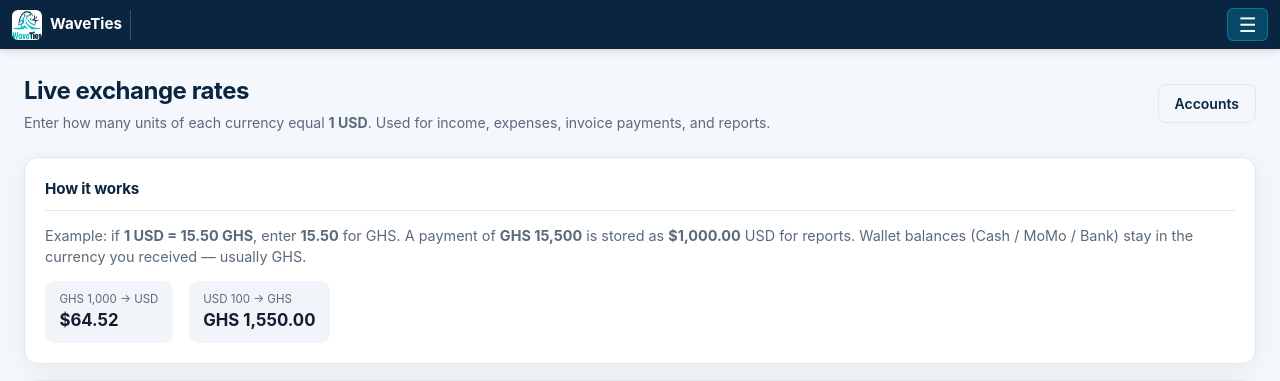
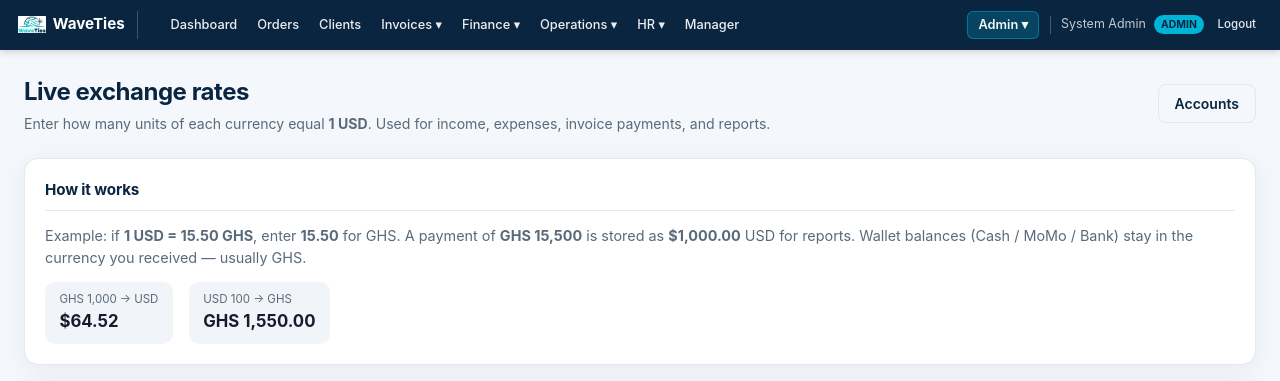
Before and after one commit to KinsmanBillions/waveties-ops, a Flask app: page /admin/rates in a window 1280 px wide. Shown: the top 381 px of the page. Run offline with Flask 3, Linux system fonts and the light colour scheme; a user stored in the database is signed in; data comes from the database, SQL or seed files in the repository.

Commit message:
Add files via upload

```diff
--- a/templates/base.html
+++ b/templates/base.html
@@ -47,44 +47,57 @@
     .navbar-brand {
       display: flex;
       align-items: center;
-      gap: 0.5rem;
+      gap: 0.45rem;
       font-weight: 700;
       font-size: 0.95rem;
       color: white;
       text-decoration: none;
       flex-shrink: 0;
       white-space: nowrap;
-      margin-right: 0.35rem;
-      padding-right: 0.5rem;
-      border-right: 1px solid rgba(255,255,255,0.2);
+      margin-right: 0.5rem;
+      padding-right: 0.75rem;
+      border-right: 1px solid rgba(255,255,255,0.22);
+      max-width: 140px;
+      overflow: hidden;
     }
-    .navbar-brand img { height: 30px; width: 30px; border-radius: 6px; }
+    .navbar-brand img { height: 28px; width: 28px; border-radius: 6px; object-fit: contain; flex-shrink: 0; }
     .navbar-center {
       display: flex;
       flex-wrap: nowrap;
       align-items: center;
-      gap: 0;
-      flex: 1;
-      justify-content: center;
+      gap: 0.15rem;
+      flex: 1 1 auto;
+      justify-content: flex-start;
       min-width: 0;
-      overflow-x: auto;
-      scrollbar-width: none;
+      overflow: visible;
+      margin-left: 0.25rem;
     }
-    .navbar-center::-webkit-scrollbar { display: none; }
-    .navbar-center a {
-      color: rgba(255,255,255,0.9);
-      font-size: 0.72rem;
-      font-weight: 500;
+    .navbar-center > a,
+    .navbar-center .nav-dropdown-toggle {
+      color: rgba(255,255,255,0.92);
+      font-size: 0.8rem;
+      font-weight: 550;
       text-decoration: none;
-      padding: 0.3rem 0.38rem;
-      border-radius: 4px;
+      padding: 0.4rem 0.55rem;
+      border-radius: 6px;
       white-space: nowrap;
       flex-shrink: 0;
+      background: transparent;
+      border: none;
+      cursor: pointer;
+      font-family: inherit;
     }
-    .navbar-center a:hover {
+    .navbar-center > a:hover,
+    .navbar-center .nav-dropdown-toggle:hover {
       color: white;
-      background: rgba(0,180,216,0.25);
+      background: rgba(0,180,216,0.28);
       text-decoration: none;
+    }
+    .navbar-center .nav-dropdown {
+      flex-shrink: 0;
+    }
+    .navbar-center .nav-dropdown-menu {
+      z-index: 400;
     }
     .navbar-right {
       display: flex;
@@ -199,7 +212,7 @@
     }
     .nav-toggle:hover { background: rgba(0,180,216,0.4); }
 
-    @media (max-width: 1300px) {
+    @media (max-width: 1200px) {
       .navbar {
         flex-wrap: wrap;
         padding: 0.5rem 0.75rem;
@@ -519,24 +532,49 @@
     </a>
     <button type="button" class="nav-toggle" id="navToggle" aria-label="Menu">☰</button>
 
-    <div class="navbar-center">
+    <div class="navbar-center" id="navCenter">
       <a href="{{ url_for('dashboard') }}">Dashboard</a>
       <a href="{{ url_for('ops_orders') }}">Orders</a>
       <a href="{{ url_for('ops_clients') }}">Clients</a>
-      <a href="{{ url_for('invoice_list') }}">Invoices</a>
-      <a href="{{ url_for('create_invoice_page') }}">+ Invoice</a>
-      <a href="{{ url_for('ops_payments') }}">Payments</a>
-      <a href="{{ url_for('ops_expenses') }}">Expenses</a>
-      <a href="{{ url_for('ops_incomes') }}">Income</a>
-      <a href="{{ url_for('hr_employees') }}">Employees</a>
-      <a href="{{ url_for('hr_payslips') }}">Payslips</a>
+
+      <div class="nav-dropdown">
+        <button type="button" class="nav-dropdown-toggle">Invoices ▾</button>
+        <div class="nav-dropdown-menu">
+          <a href="{{ url_for('invoice_list') }}">All invoices</a>
+          <a href="{{ url_for('create_invoice_page') }}">+ New invoice</a>
+          <a href="{{ url_for('customers_list') }}">Customers</a>
+        </div>
+      </div>
+
+      <div class="nav-dropdown">
+        <button type="button" class="nav-dropdown-toggle">Finance ▾</button>
+        <div class="nav-dropdown-menu">
+          <a href="{{ url_for('ops_payments') }}">Payments</a>
+          <a href="{{ url_for('ops_expenses') }}">Expenses</a>
+          <a href="{{ url_for('ops_incomes') }}">Income</a>
+          <a href="{{ url_for('financial_report') }}">Financial report</a>
+          <a href="{{ url_for('reports') }}">Reports</a>
+        </div>
+      </div>
+
+      <div class="nav-dropdown">
+        <button type="button" class="nav-dropdown-toggle">Operations ▾</button>
+        <div class="nav-dropdown-menu">
+          <a href="{{ url_for('ops_shipments') }}">Shipments</a>
+          <a href="{{ url_for('ops_rmb') }}">RMB Desk</a>
+          <a href="{{ url_for('ops_sourcing') }}">Sourcing</a>
+        </div>
+      </div>
+
+      <div class="nav-dropdown">
+        <button type="button" class="nav-dropdown-toggle">HR ▾</button>
+        <div class="nav-dropdown-menu">
+          <a href="{{ url_for('hr_employees') }}">Employees</a>
+          <a href="{{ url_for('hr_payslips') }}">Payslips</a>
+        </div>
+      </div>
+
       <a href="{{ url_for('manager_home') }}">Manager</a>
-      <a href="{{ url_for('ops_shipments') }}">Shipments</a>
-      <a href="{{ url_for('ops_rmb') }}">RMB Desk</a>
-      <a href="{{ url_for('ops_sourcing') }}">Sourcing</a>
-      <a href="{{ url_for('customers_list') }}">Customers</a>
-      <a href="{{ url_for('reports') }}">Reports</a>
-      <a href="{{ url_for('financial_report') }}">Financial</a>
     </div>
 
     <div class="navbar-right">
```
